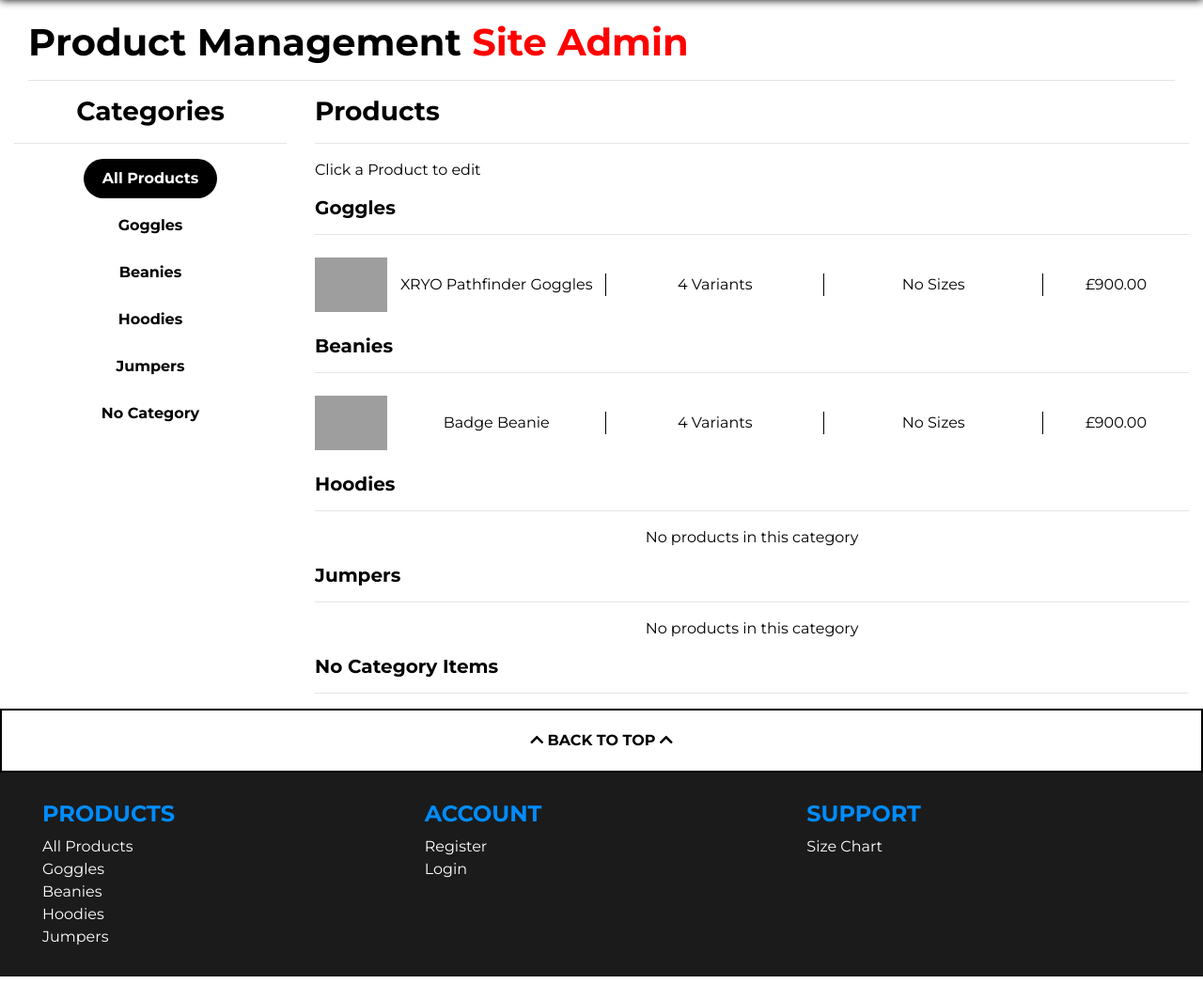
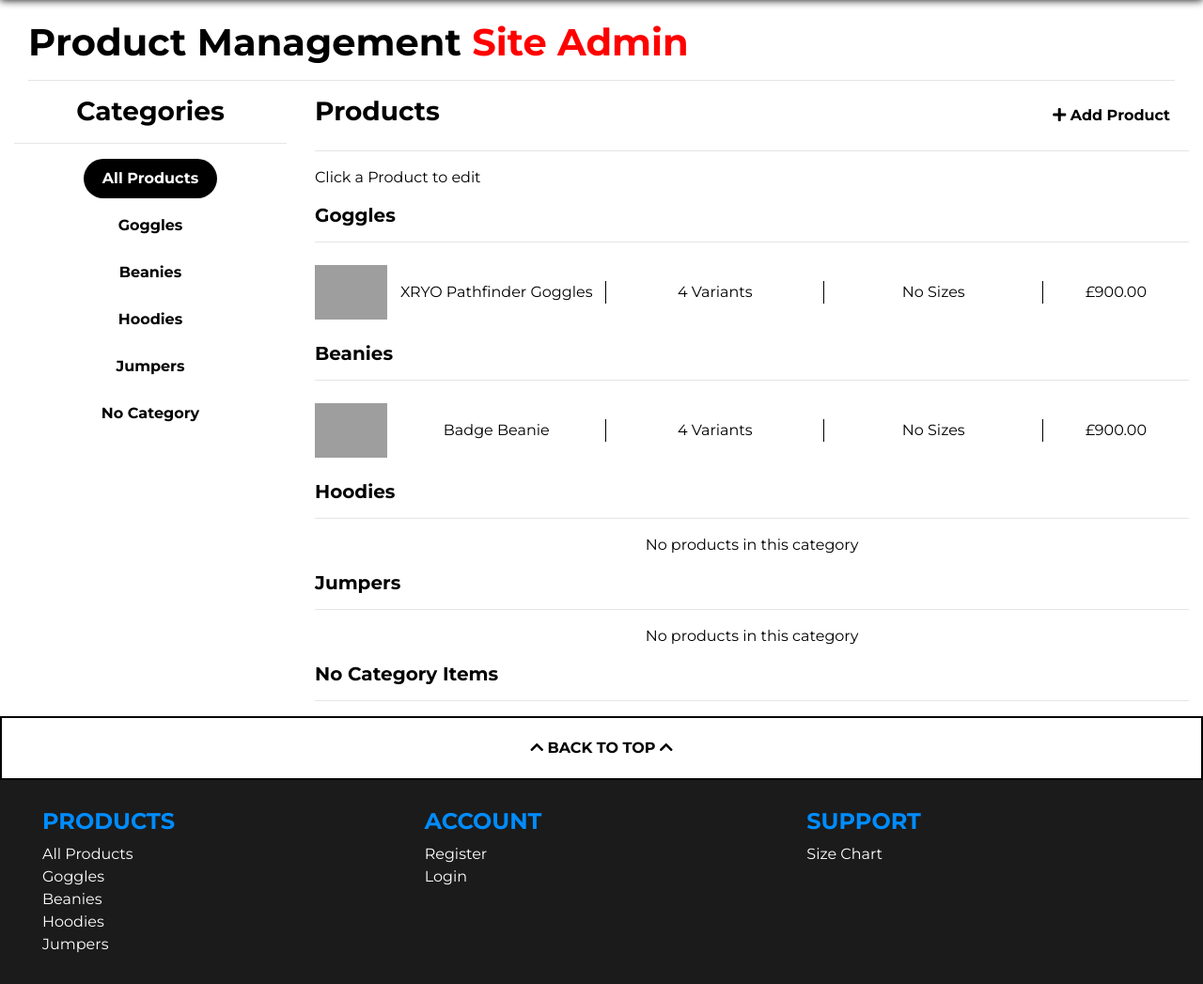
Before and after one commit to LiamDHall/XRYO, a Django app: page /products/product_management in a window 1280 px wide. Shown: the part 99-1146 px from the top of the page at 94% size. Run offline with Django 3.2, Linux system fonts and the light colour scheme; data comes from the database, SQL or seed files in the repository; data that the repository does not hold is empty; some libraries are stand-ins or nearby versions; grey boxes are pictures that could not be loaded.

Commit message:
Add add product button and links to edit products

```diff
--- a/products/templates/products/product_management.html
+++ b/products/templates/products/product_management.html
@@ -27,7 +27,7 @@
 
 {% block content %}
     <!--Product Management-->
-    <div id="product-management" class="profile-view row">
+    <div id="product-management container" class="profile-view row">
 
         <!--PM Category Selector-->
         <div class="col-12 col-md-3 text-center">
@@ -50,10 +50,13 @@
 
         <!--PM Product Selector-->
         <div class="col-12 col-md-9">
-            <h3>Products</h3>
+            <div class="clearfix">
+                <h3 class="float-left">Products</h3>
+                <a href="{% url 'add_product' %}" class="cta cta--add float-right"><i class="fas fa-plus"></i> Add <span class="d-none d-sm-inline">Product</span></a>
+            </div>
             <hr>
             {% if products|length > 0 %}
-                <p>Click a Product to edit</p>
+                <p class="info-highlight">Click a Product to edit</p>
                 {% for category in categories %}
                     <div id="{{ category.name|lower }}" class="pm-cat">
                         <h5>{{ category.name|title }}</h5>
@@ -61,7 +64,7 @@
                         {% if category.product_set.all|length > 0 %}
                             {% for product in category.product_set.all %}
                                 <!--PM Product-->
-                                <a class="pm-link" href="">
+                                <a class="pm-link" href="{% url 'edit_product' product_id=product.id %}">
                                     <div class="row pm-item my-4 align-items-center">
                                         <!--Product Image-->
                                         <div class="col-1 px-0 text-center align-items-center">
```
